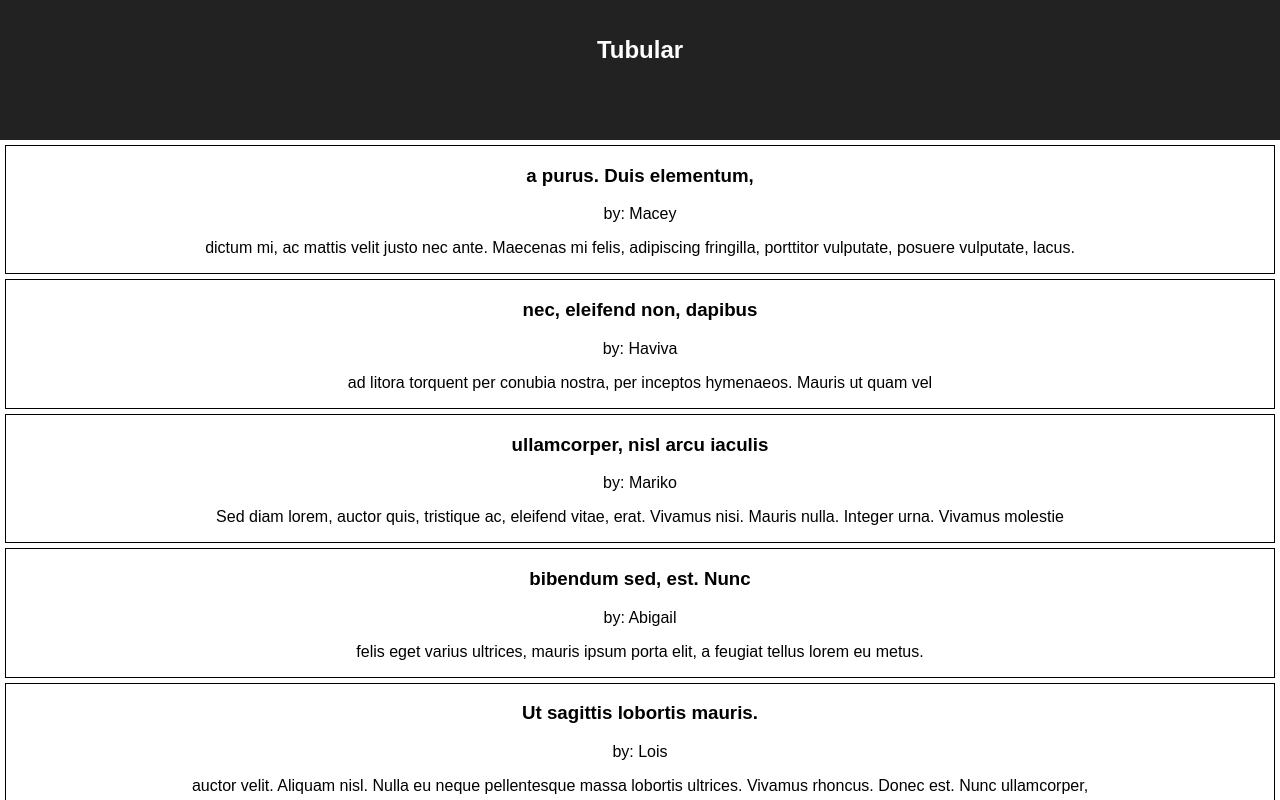
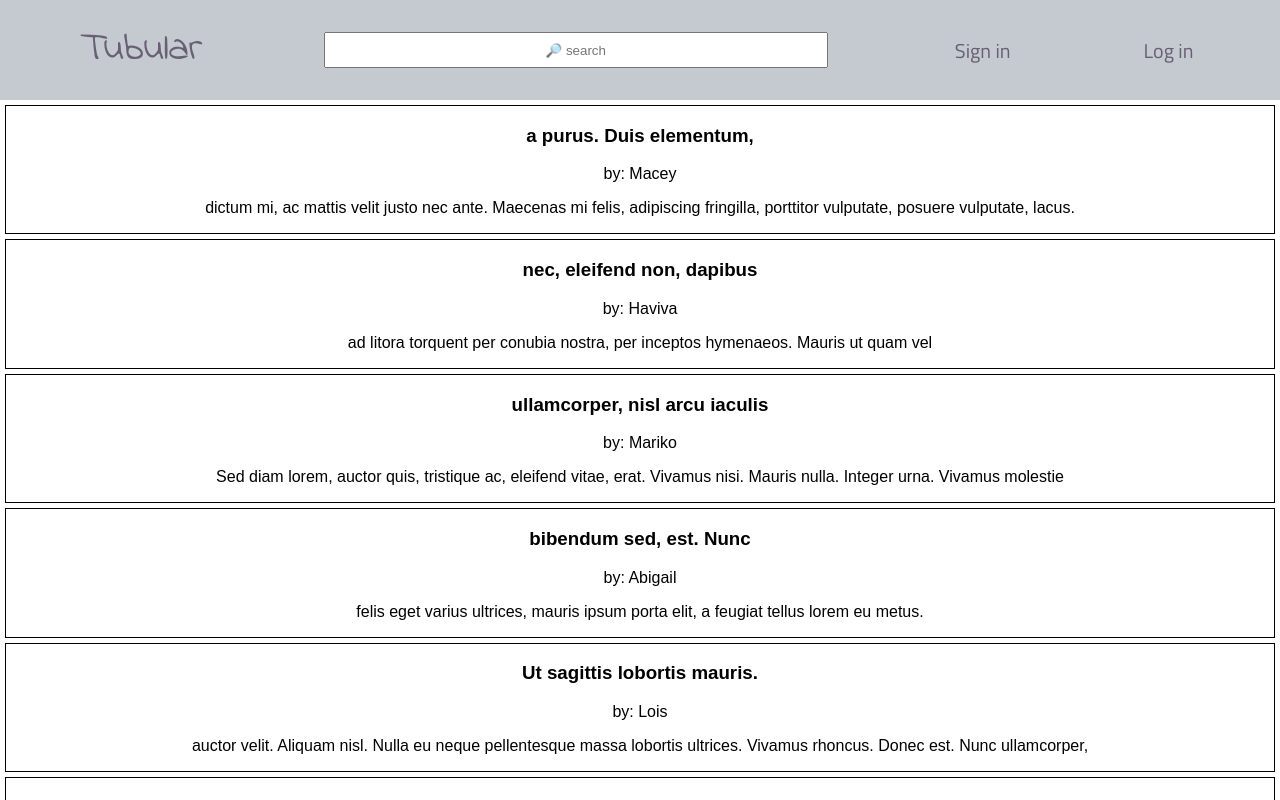
Before and after one commit to jkenyonc/capstone-project, a React (Create React App) app: page / in a window 1280 px wide. Shown: the top 800 px of the page. Built offline with nearby package versions, Linux system fonts and the light colour scheme.

Commit message:
almost done styling the top app bar

```diff
--- a/public/index.html
+++ b/public/index.html
@@ -4,6 +4,8 @@
     <meta charset="utf-8">
     <meta name="viewport" content="width=device-width, initial-scale=1, shrink-to-fit=no">
     <meta name="theme-color" content="#000000">
+    <link href="https://fonts.googleapis.com/css?family=Indie+Flower|Titillium+Web" rel="stylesheet">
+    <link rel="stylesheet" href="https://use.fontawesome.com/releases/v5.2.0/css/all.css" integrity="sha384-hWVjflwFxL6sNzntih27bfxkr27PmbbK/iSvJ+a4+0owXq79v+lsFkW54bOGbiDQ" crossorigin="anonymous">
     <!--
       manifest.json provides metadata used when your web app is added to the
       homescreen on Android. See https://developers.google.com/web/fundamentals/engage-and-retain/web-app-manifest/
--- a/src/components/TopAppBar.js
+++ b/src/components/TopAppBar.js
@@ -1,10 +1,14 @@
 import React, { Component } from 'react';
+import "../styles/TopAppBar.css";
 
 class TopAppBar extends Component {
   render() {
     return (
       <header className="App-header">
-        <h1 className="App-title">Tubular</h1>
+        <div className="App-title">Tubular</div>
+        <input type="text" className="App-searchbar" placeholder={"🔎 search"}  />
+        <button className="App-account">Sign in</button>
+        <button className="App-account">Log in</button>
       </header>
     );
   }
--- a/src/styles/App.css
+++ b/src/styles/App.css
@@ -1,3 +1,11 @@
+:root {
+  --blue: #C4CAD0;
+  --gray: #685F74;
+  --white: #F3E0EC;
+  --black: #272727;
+  --wenge: #655560;
+}
+
 .App {
   text-align: center;
 }
--- /dev/null
+++ b/src/styles/TopAppBar.css
@@ -0,0 +1,30 @@
+.App-header {
+    background-color: var(--blue);
+    display: flex;
+    justify-content: space-around;
+    height: 60px;
+}
+
+.App-title {
+    color: var(--gray);
+    font-family: 'Indie Flower', cursive;
+    font-size: 40px;
+    padding: none;
+    align-items: center;
+}
+
+.App-searchbar {
+    flex-basis: 40%;
+    text-align: center;
+    height: 30px;
+    align-self: center;
+}
+
+.App-account {
+    font-family: 'Titillium Web', sans-serif;
+    color: var(--gray);
+    font-size: 20px;
+    align-self: center;
+    border: none;
+    background-color: var(--blue);
+}
```
Also changed, not shown: 1 other file (tests, documents, lock files or other folders).
